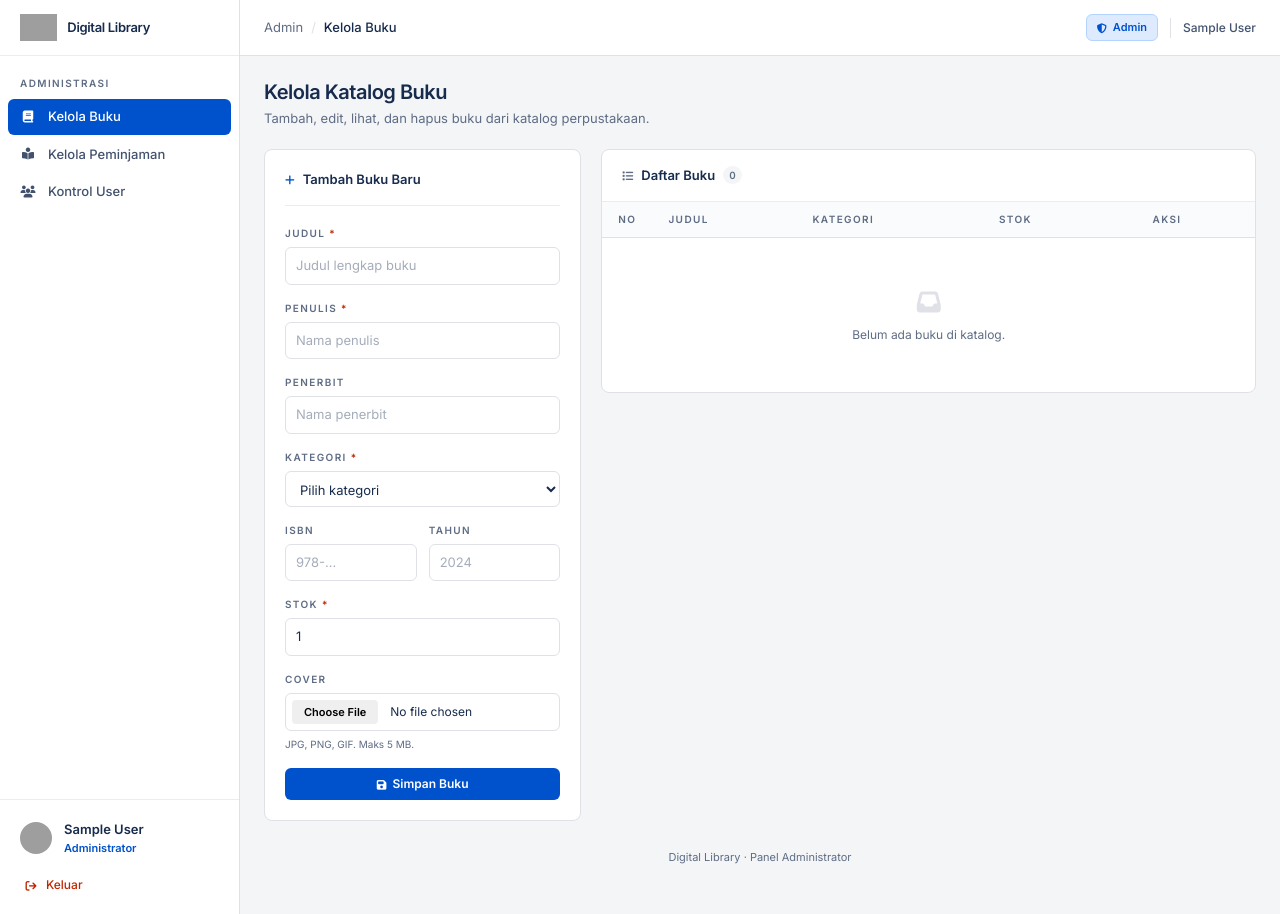
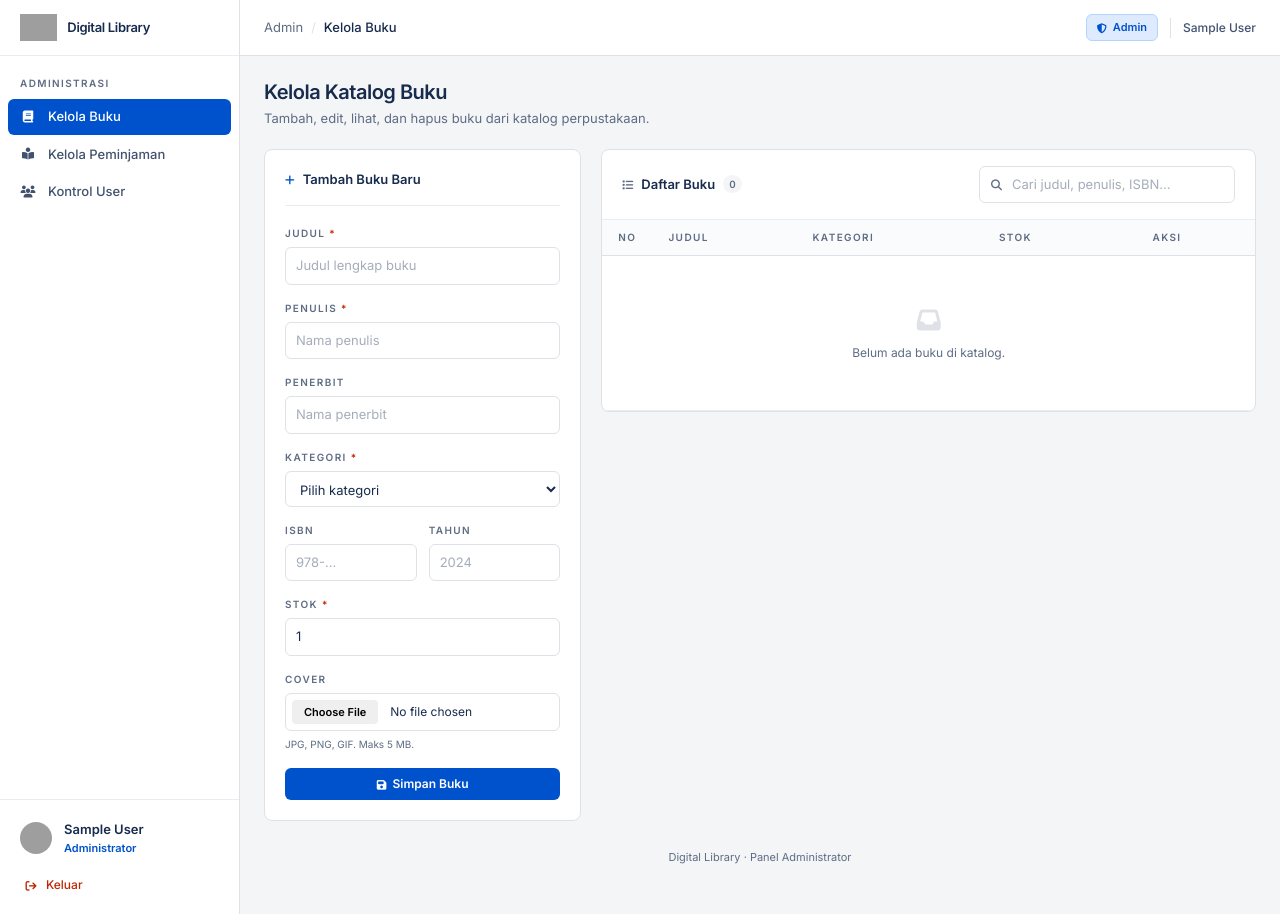
Before and after one commit to zaidanf504-commits/web-peminjaman-buku, a PHP site: page /admin_peminjaman.php in a window 1280 px wide. Run offline with PHP 8.4, Linux system fonts and the light colour scheme; the visitor is signed in with stand-in values (Sample User, id 1); data that the repository does not hold is empty; some libraries are stand-ins or nearby versions; grey boxes are pictures that could not be loaded.

Commit message:
Update admin_peminjaman.php

```diff
--- a/admin_peminjaman.php
+++ b/admin_peminjaman.php
@@ -607,7 +607,7 @@ if (isset($_SESSION['admin_error'])) {
                         <!-- Daftar buku -->
                         <div class="lg:col-span-2">
                             <div class="card overflow-hidden">
-                                <div class="flex items-center justify-between px-5 py-4 border-b" style="border-color: var(--line-soft);">
+                                <div class="flex flex-col gap-3 px-5 py-4 border-b sm:flex-row sm:items-center sm:justify-between" style="border-color: var(--line-soft);">
                                     <div class="flex items-center gap-2">
                                         <i class="fas fa-list text-[11px]" style="color: var(--muted);"></i>
                                         <span class="text-[13px] font-semibold" style="color: var(--ink);">
@@ -620,6 +620,12 @@ if (isset($_SESSION['admin_error'])) {
                                               style="background: var(--bg); color: var(--muted);">
                                             <?= (int)$count_buku; ?>
                                         </span>
+                                    </div>
+                                    <div class="relative w-full sm:w-64">
+                                        <i class="fas fa-magnifying-glass absolute left-3 top-1/2 -translate-y-1/2 text-[11px]" style="color: var(--muted);"></i>
+                                        <input type="search" id="cari-buku" class="field w-full !py-2 !pl-8"
+                                               placeholder="Cari judul, penulis, ISBN..."
+                                               aria-label="Cari buku">
                                     </div>
                                 </div>
 
@@ -658,7 +664,8 @@ if (isset($_SESSION['admin_error'])) {
                                                                         : null
                                                     ], JSON_HEX_APOS | JSON_HEX_QUOT | JSON_UNESCAPED_UNICODE);
                                             ?>
-                                                <tr>
+                                                <tr class="baris-buku"
+                                                    data-pencarian="<?= htmlspecialchars(strtolower($b['Judul'] . ' ' . $b['Penulis'] . ' ' . $b['Kategori'] . ' ' . $b['ISBN']), ENT_QUOTES, 'UTF-8'); ?>">
                                                     <td class="tnum" style="color: var(--muted);"><?= $no++; ?></td>
                                                     <td>
                                                         <div class="flex items-center gap-3">
@@ -727,6 +734,14 @@ if (isset($_SESSION['admin_error'])) {
                                                     </td>
                                                 </tr>
                                             <?php endif; ?>
+                                            <tr id="buku-tidak-ditemukan" class="hidden">
+                                                <td colspan="5" class="py-12 text-center">
+                                                    <i class="fas fa-magnifying-glass text-2xl mb-2 block" style="color: var(--line);"></i>
+                                                    <div class="text-[12px]" style="color: var(--muted);">
+                                                        Buku tidak ditemukan.
+                                                    </div>
+                                                </td>
+                                            </tr>
                                         </tbody>
                                     </table>
                                 </div>
@@ -1105,6 +1120,26 @@ if (isset($_SESSION['admin_error'])) {
         }
     }
 
+    /* ========== Pencarian buku langsung ========== */
+    const inputCariBuku = document.getElementById('cari-buku');
+    if (inputCariBuku) {
+        const barisBuku = [...document.querySelectorAll('.baris-buku')];
+        const pesanTidakDitemukan = document.getElementById('buku-tidak-ditemukan');
+
+        inputCariBuku.addEventListener('input', () => {
+            const kataKunci = inputCariBuku.value.trim().toLocaleLowerCase('id-ID');
+            let jumlahTampil = 0;
+
+            barisBuku.forEach(baris => {
+                const cocok = baris.dataset.pencarian.toLocaleLowerCase('id-ID').includes(kataKunci);
+                baris.classList.toggle('hidden', !cocok);
+                if (cocok) jumlahTampil++;
+            });
+
+            pesanTidakDitemukan.classList.toggle('hidden', jumlahTampil > 0 || kataKunci === '');
+        });
+    }
+
     /* ========== Modal Edit Buku ========== */
     function bukaEditBuku(data) {
         document.getElementById('edit-buku-id').value  = data.id;
```
